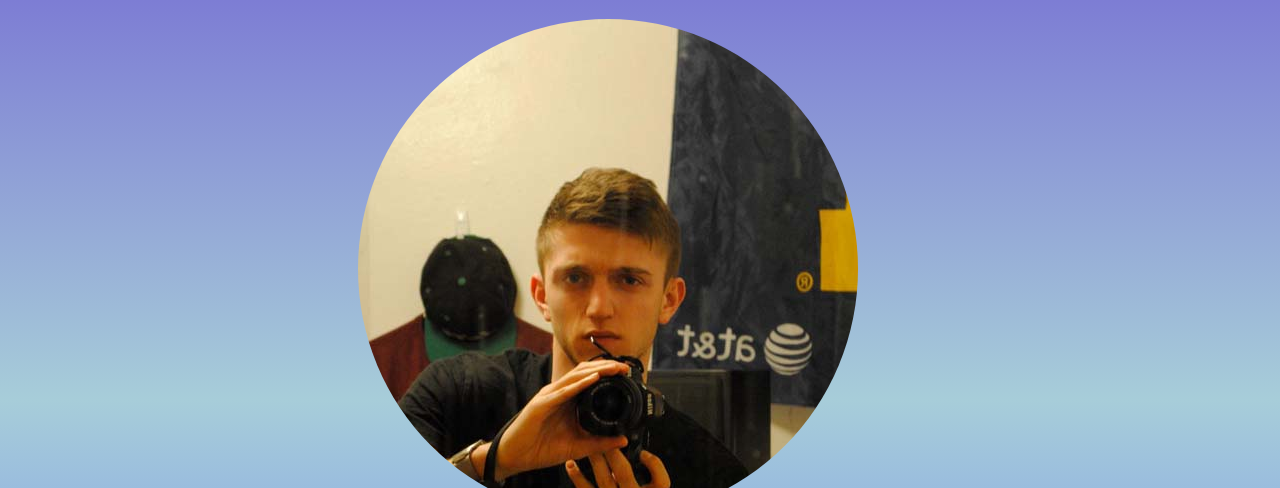
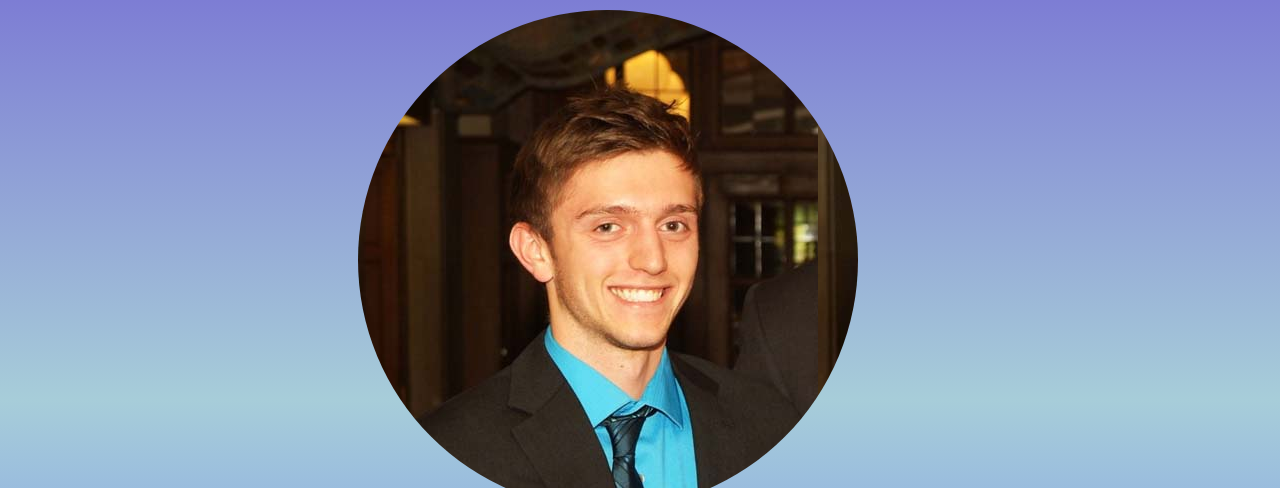
Before and after one commit to jjwdowik/Personal, a website: page index.html in a window 1280 px wide. Shown: the top 488 px of the page. Drawn offline with nearby package versions, Linux system fonts and the light colour scheme.

Commit message:
new picture update

```diff
--- a/css/jjw.css
+++ b/css/jjw.css
@@ -263,7 +263,8 @@ a:focus {
     border-radius: 150px;
     -webkit-border-radius: 300px;
     -moz-border-radius: 300px;
-    background: url('jjw.jpg') no-repeat;
+    background: url('JDUB.jpg') repeat;
+    background-position: -40px -40px;
     position: absolute;
     left: 3.5em;
     bottom: -0.6em;
--- a/index.html
+++ b/index.html
@@ -11,6 +11,8 @@
 
 
     <link href="css/jjw.css" rel="stylesheet" />
+    <!-- Latest compiled and minified CSS bootstrap -->
+    <link rel="stylesheet" href="//netdna.bootstrapcdn.com/bootstrap/3.0.2/css/bootstrap.min.css">
 
     <link rel="shortcut icon" href="favicon.png" />
     <link rel="apple-touch-icon" href="apple-touch-icon.png" />
@@ -42,7 +44,9 @@
 
 
 <script src="js/impress.js"></script>
+<script src="//netdna.bootstrapcdn.com/bootstrap/3.0.2/js/bootstrap.min.js"></script>
 <script>impress().init();</script>
+<script type="text/javascript">$('tooltip').tooltip(right)</script>
 
 </body>
 </html>
```
Also changed, not shown: css/JDUB.jpg (added), css/JDUBbw.jpg (added), 2 other files.
